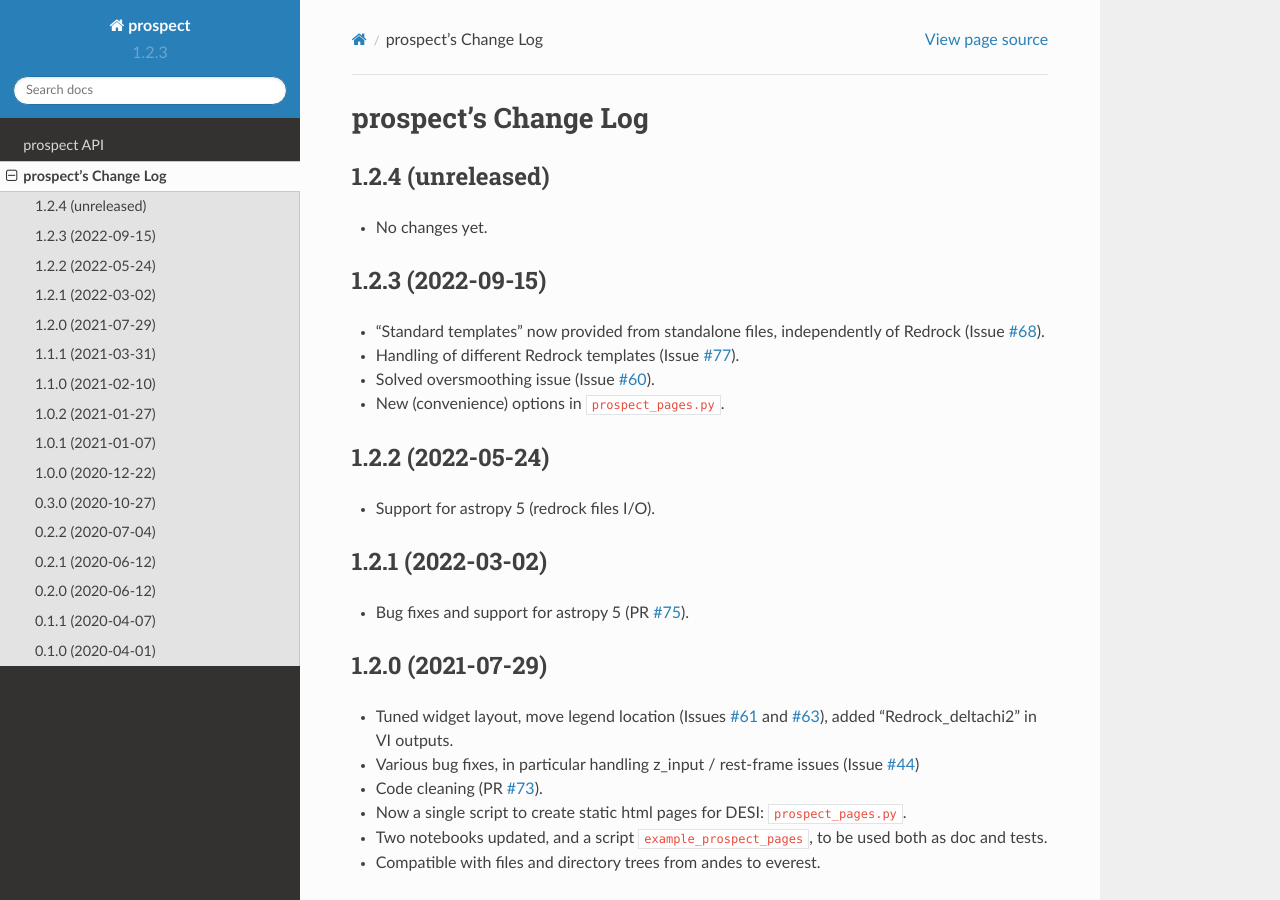
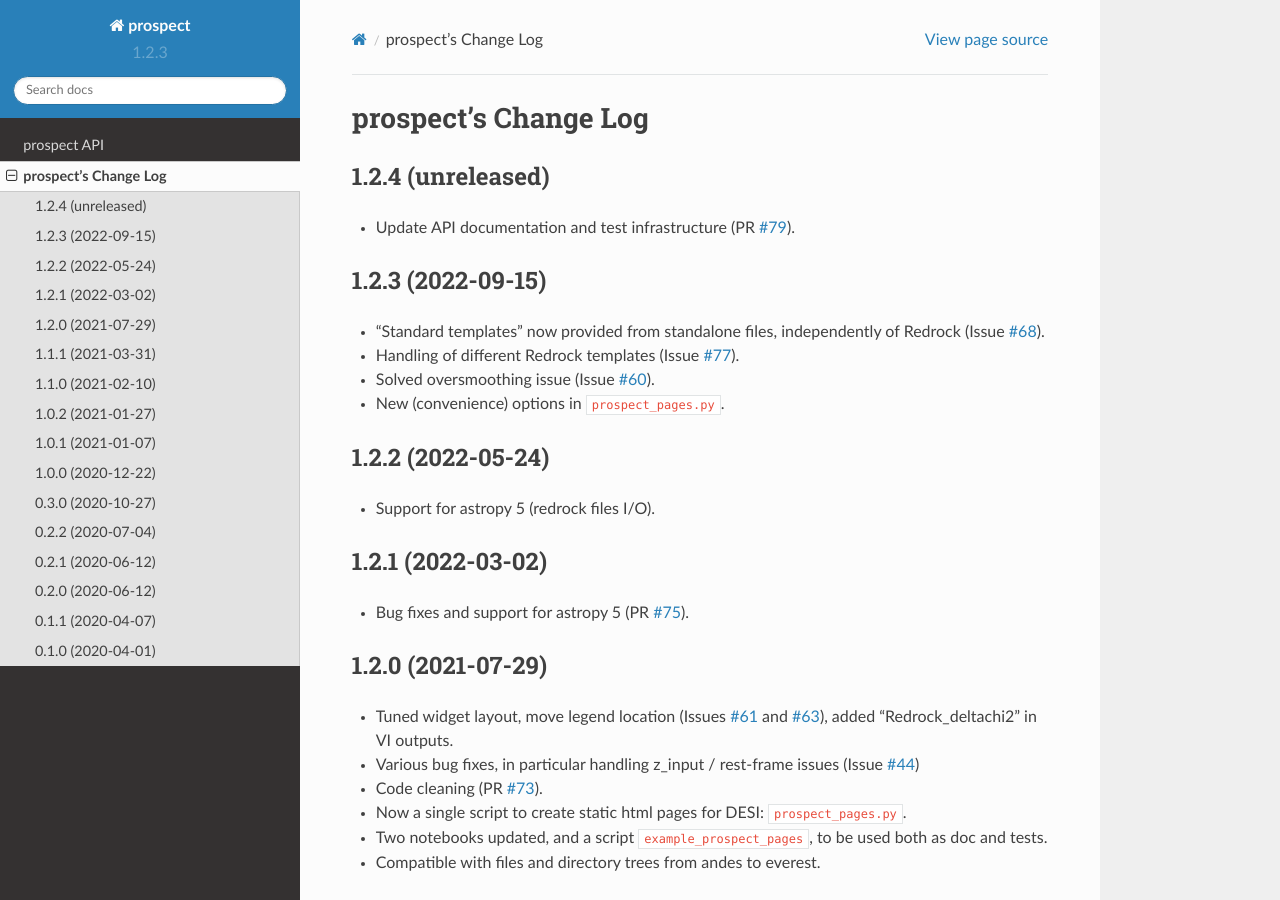
Before and after one commit to desihub/prospect, a Sphinx documentation site: the page built from doc/changes.rst, in a window 1280 px wide and 900 px high. Built offline with Sphinx 7.4.7 and the Read the Docs theme 2.0.0, drawn with Linux system fonts in a browser that asks for light colours.

Commit message:
Update tests

```diff
--- a/doc/changes.rst
+++ b/doc/changes.rst
@@ -5,7 +5,9 @@ prospect's Change Log
 1.2.4 (unreleased)
 ------------------
 
-* No changes yet.
+* Update API documentation and test infrastructure (PR `#79`_).
+
+.. _`#79`: https://github.com/desihub/prospect/pull/79
 
 1.2.3 (2022-09-15)
 ------------------
--- a/requirements.txt
+++ b/requirements.txt
@@ -1,4 +1,4 @@
 specutils
 bokeh
 jinja2
-git+https://github.com/desihub/desiutil.git@3.0.3#egg=desiutil
+git+https://github.com/desihub/desiutil.git@3.2.5#egg=desiutil
```
Also changed, not shown: 1 other file.
